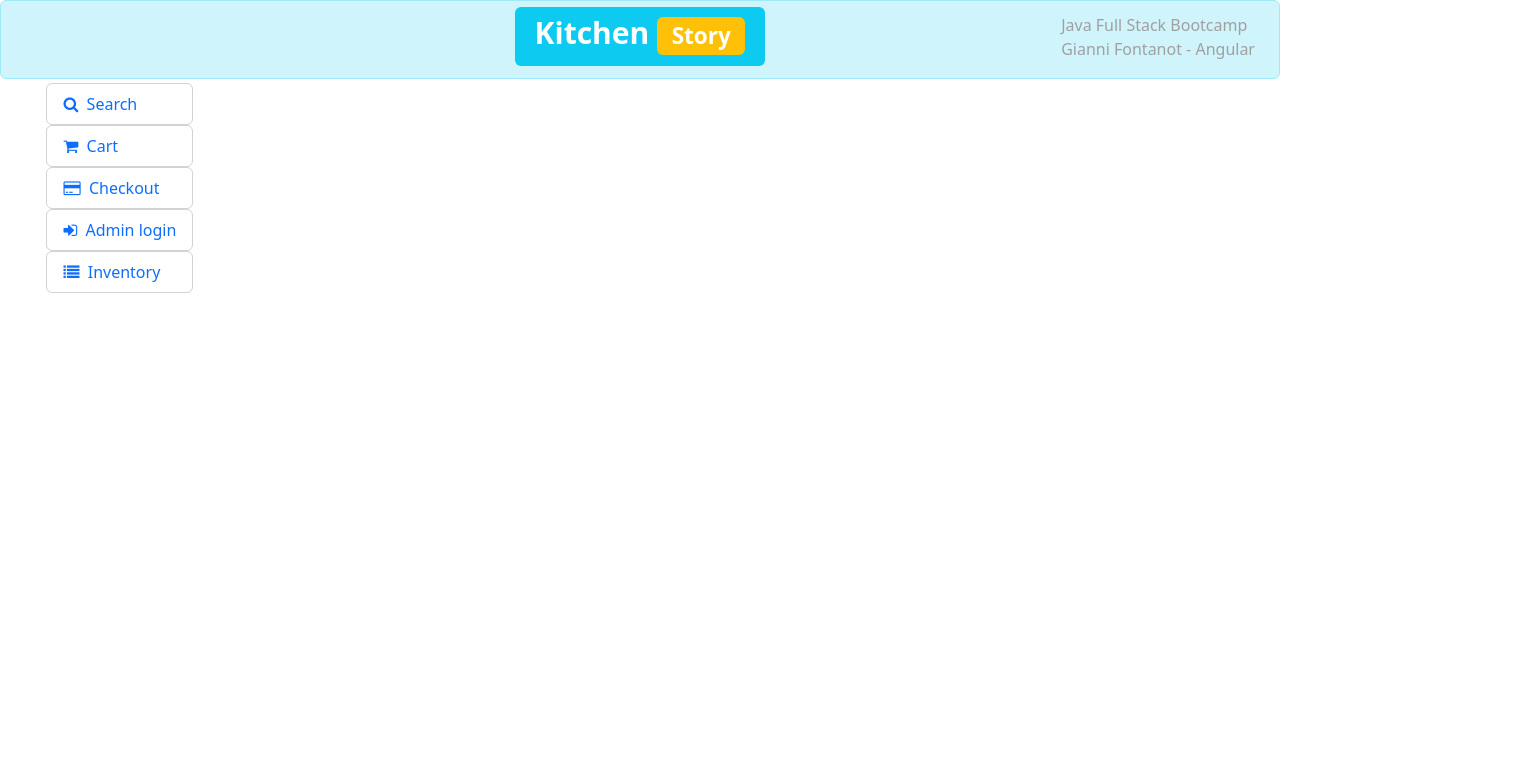
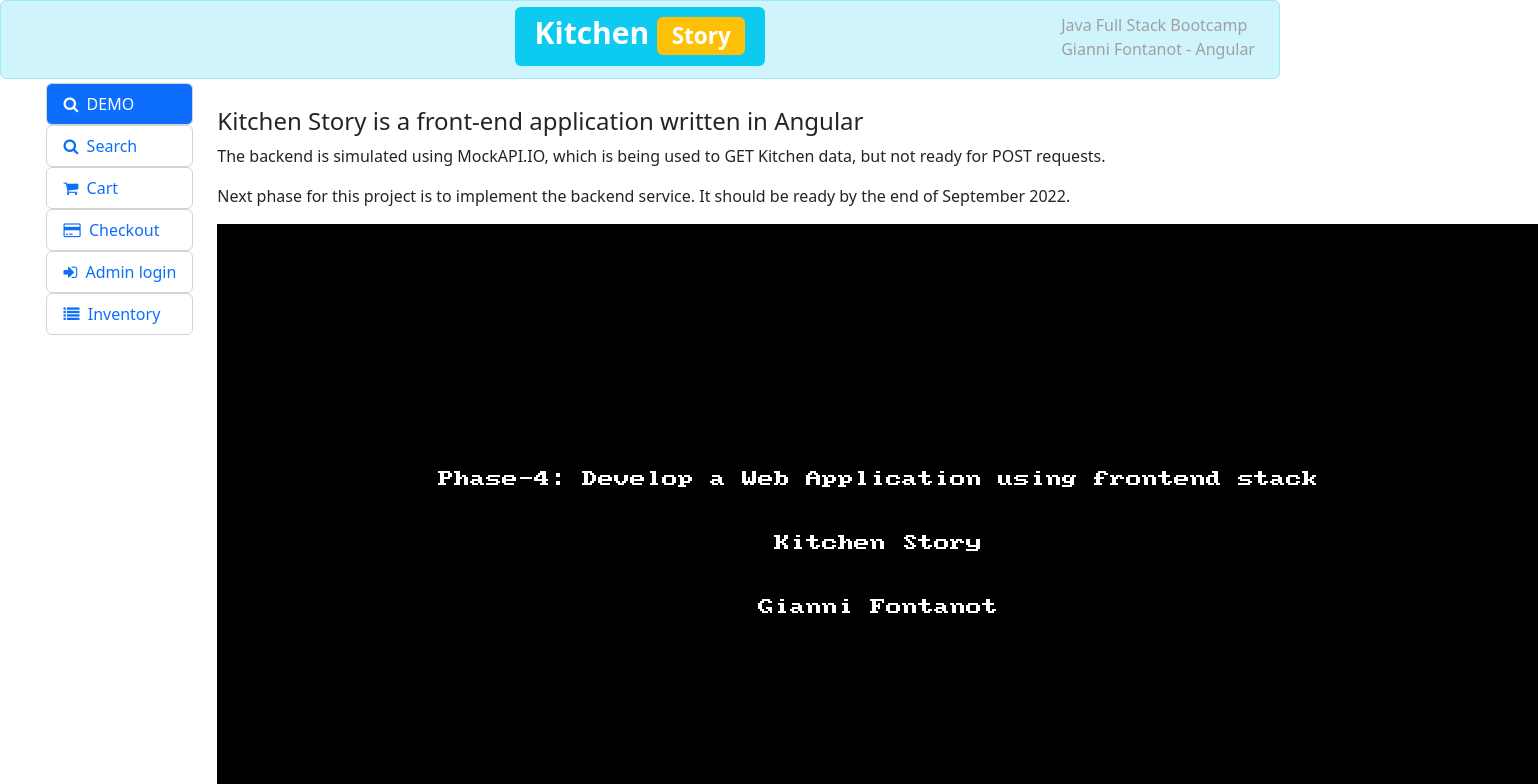
Before and after one commit to giannifontanot/simplilearn-kitchen-story, an Angular app: page /demo in a window 1280 px wide. Before the commit this address led to /. Shown: the top 784 px of the page, 1538 px wide, since content can reach past the window. Built offline with nearby package versions, Linux system fonts and the light colour scheme.

Commit message:
DEMO Component displays a GIF of the whole app

```diff
--- a/src/app/app.component.html
+++ b/src/app/app.component.html
@@ -25,6 +25,8 @@
 <div class="row" style="min-height: 100vh">
     <div class="col-2 d-flex justify-content-end">
         <div aria-orientation="vertical" class="nav flex-column nav-pills" id="v-pills-tab" role="tablist">
+            <a [routerLink]="['/demo']" class='nav-link cell-gray' routerLinkActive='active'>
+                <i aria-hidden="true" class="fa fa-search"></i>&nbsp;&nbsp;DEMO</a>
             <a [routerLink]="['/search']" class='nav-link cell-gray' routerLinkActive='active'>
                 <i aria-hidden="true" class="fa fa-search"></i>&nbsp;&nbsp;Search</a>
             <a [routerLink]="['/cart']" class='nav-link cell-gray' routerLinkActive='active'>
--- a/src/app/app.module.ts
+++ b/src/app/app.module.ts
@@ -11,6 +11,7 @@ import {CheckoutComponent} from './cart/checkout.component';
 import {InventoryComponent} from './inventory/inventory.component';
 import {PurchaseComponent} from './cart/purchase.component';
 import {ChangeComponent} from './login/change.component';
+import { DemoComponent } from './demo/demo.component';
 
 @NgModule({
     declarations: [
@@ -21,13 +22,15 @@ import {ChangeComponent} from './login/change.component';
         CheckoutComponent,
         InventoryComponent,
         PurchaseComponent,
-        ChangeComponent
+        ChangeComponent,
+        DemoComponent
     ],
     imports: [
         BrowserModule,
         HttpClientModule,
         RouterModule.forRoot([
             {path: '', component: SearchComponent},
+            {path: 'demo', component: DemoComponent},
             {path: 'search', component: SearchComponent},
             {path: 'login', component: LoginComponent},
             {path: 'inventory', component: InventoryComponent},
--- /dev/null
+++ b/src/app/demo/demo.component.html
@@ -0,0 +1,5 @@
+<br/><h4>Kitchen Story is a front-end application written in Angular</h4>
+<p>The backend is simulated using MockAPI.IO, which is being used to GET Kitchen data, but not ready for POST
+    requests.</p>
+<p>Next phase for this project is to implement the backend service. It should be ready by the end of September 2022.</p>
+<img alt="image" src="../../assets/images/sl-kitchen-story.gif">
--- /dev/null
+++ b/src/app/demo/demo.component.ts
@@ -0,0 +1,15 @@
+import { Component, OnInit } from '@angular/core';
+
+@Component({
+  selector: 'ks-demo',
+  templateUrl: './demo.component.html',
+  styleUrls: ['./demo.component.css']
+})
+export class DemoComponent implements OnInit {
+
+  constructor() { }
+
+  ngOnInit(): void {
+  }
+
+}
```
Also changed, not shown: src/app/demo/demo.component.css (added), src/assets/images/sl-kitchen-story.gif (added), 5 other files (tests, documents, lock files or other folders).
